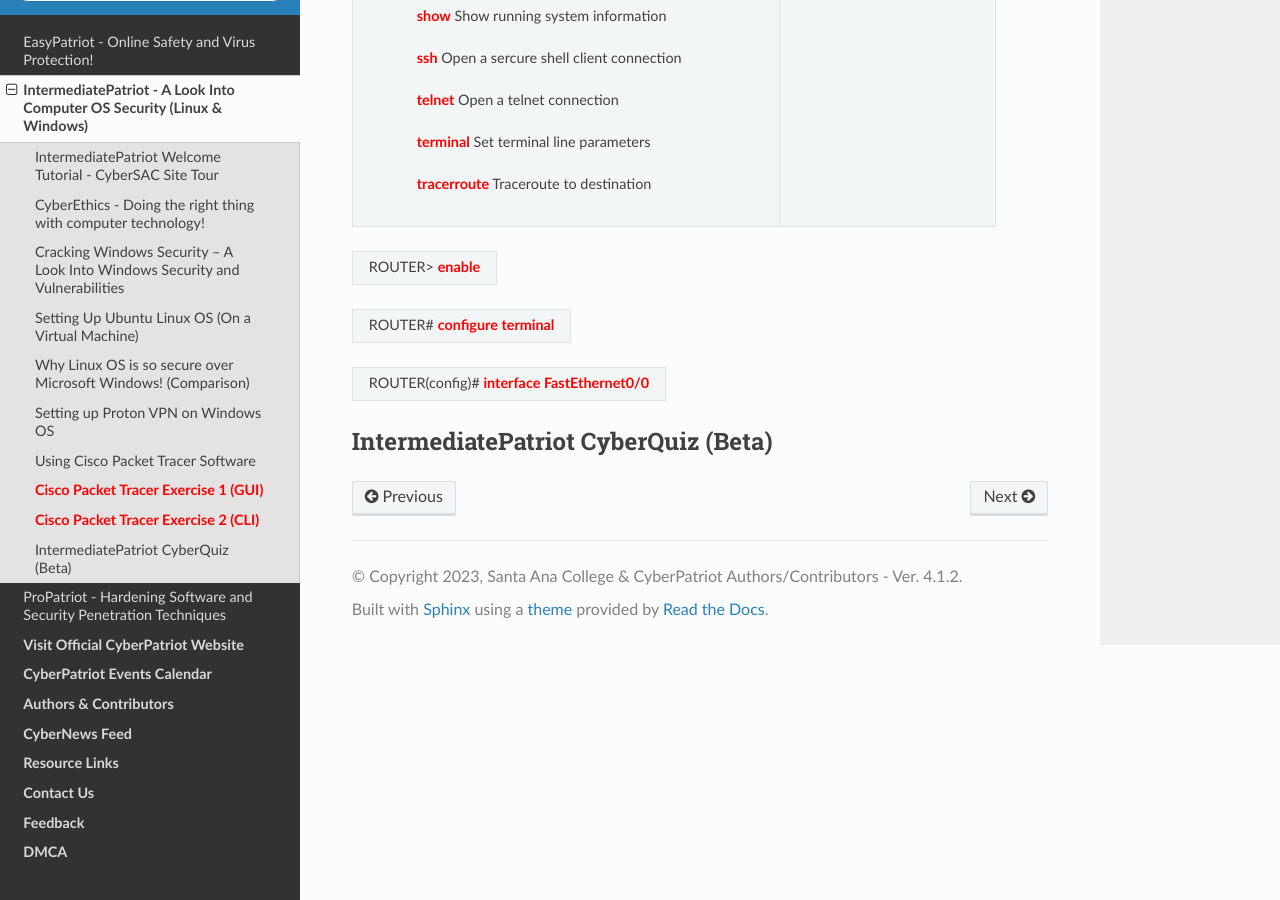
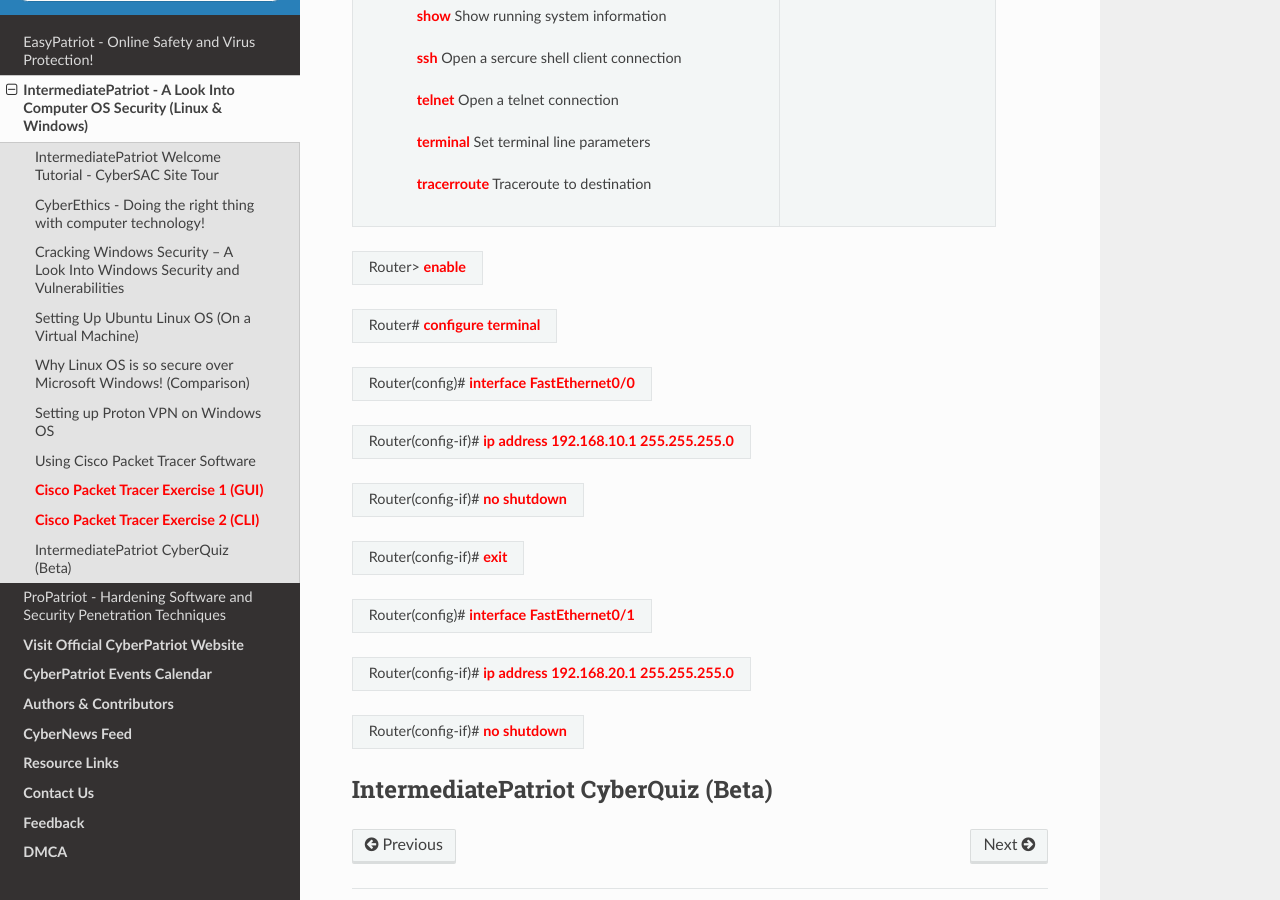
Before and after one commit to natt96z/cybersac, a Sphinx documentation site: the page built from docs/source/MediumCybersac.rst, in a window 1280 px wide and 900 px high, scrolled down 22153 px. Built offline with Sphinx 7.4.7 and the Read the Docs theme 2.0.0, drawn with Linux system fonts in a browser that asks for light colours; a script that is not in the unit is left out.

Commit message:
Update MediumCybersac.rst

```diff
--- a/docs/source/MediumCybersac.rst
+++ b/docs/source/MediumCybersac.rst
@@ -511,19 +511,50 @@
 +-------------------------------------------------------------------------------------+-----------------------------+
 
 +-------------------------------------------------------------------------------------+-----------------------------+
-| ROUTER> :red:`enable`                                                                                             |
+| Router> :red:`enable`                                                                                             |
 |                                                                                                                   |
 +-------------------------------------------------------------------------------------+-----------------------------+
 
 +-------------------------------------------------------------------------------------+-----------------------------+
-| ROUTER# :red:`configure terminal`                                                                                 |
+| Router# :red:`configure terminal`                                                                                 |
 |                                                                                                                   |
 +-------------------------------------------------------------------------------------+-----------------------------+
 
 +-------------------------------------------------------------------------------------+-----------------------------+
-| ROUTER(config)# :red:`interface FastEthernet0/0`                                                                  |
+| Router(config)# :red:`interface FastEthernet0/0`                                                                  |
 |                                                                                                                   |
 +-------------------------------------------------------------------------------------+-----------------------------+
+
++-------------------------------------------------------------------------------------+-----------------------------+
+| Router(config-if)# :red:`ip address 192.168.10.1 255.255.255.0`                                                   |
+|                                                                                                                   |
++-------------------------------------------------------------------------------------+-----------------------------+
+
++-------------------------------------------------------------------------------------+-----------------------------+
+| Router(config-if)# :red:`no shutdown`                                                                             |
+|                                                                                                                   |
++-------------------------------------------------------------------------------------+-----------------------------+
+
++-------------------------------------------------------------------------------------+-----------------------------+
+| Router(config-if)# :red:`exit`                                                                                    |
+|                                                                                                                   |
++-------------------------------------------------------------------------------------+-----------------------------+
+
++-------------------------------------------------------------------------------------+-----------------------------+
+| Router(config)# :red:`interface FastEthernet0/1`                                                                  |
+|                                                                                                                   |
++-------------------------------------------------------------------------------------+-----------------------------+
+
++-------------------------------------------------------------------------------------+-----------------------------+
+| Router(config-if)# :red:`ip address 192.168.20.1 255.255.255.0`                                                   |
+|                                                                                                                   |
++-------------------------------------------------------------------------------------+-----------------------------+
+
++-------------------------------------------------------------------------------------+-----------------------------+
+| Router(config-if)# :red:`no shutdown`                                                                             |
+|                                                                                                                   |
++-------------------------------------------------------------------------------------+-----------------------------+
+
 
 IntermediatePatriot CyberQuiz (Beta)
 ~~~~~~~~~~~~~~~~~~~~~~~~~~~~~~~~~~~~~~~~~~~~~
```
